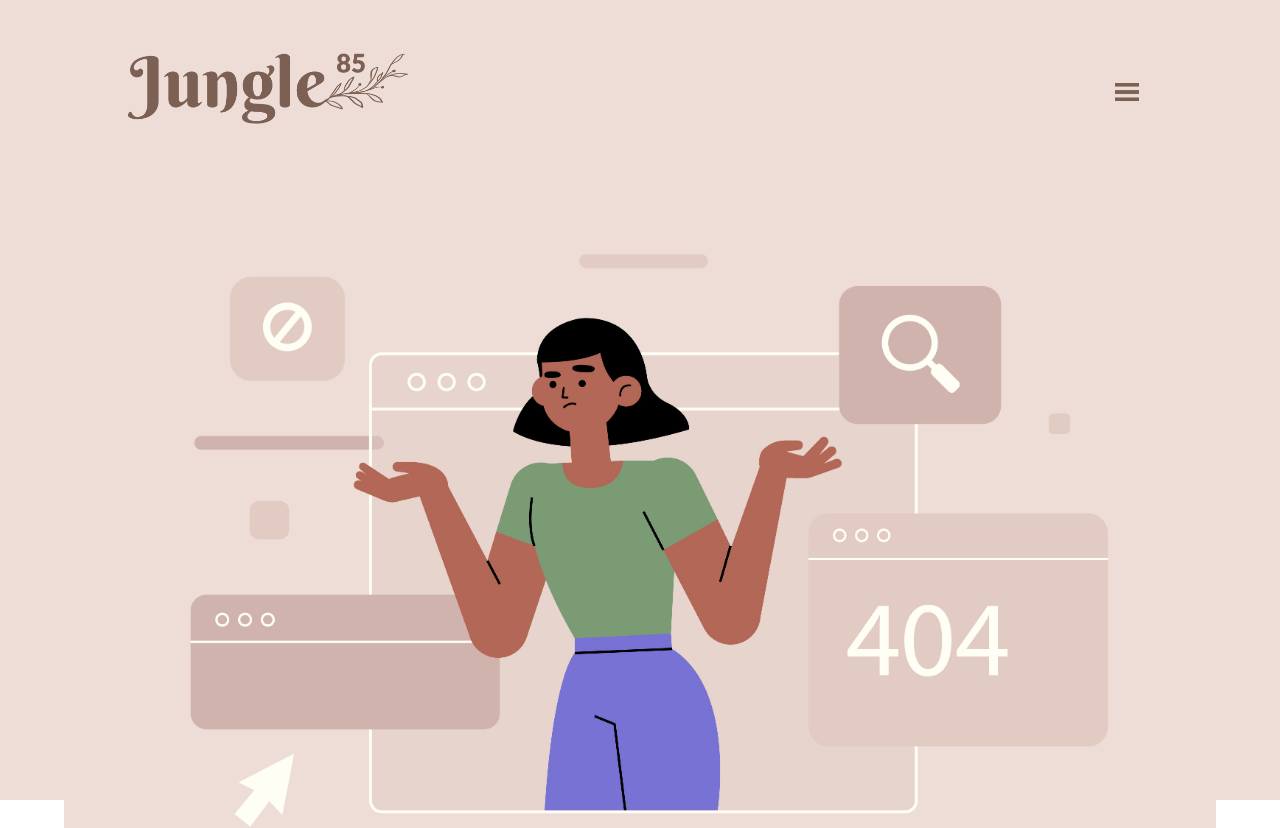
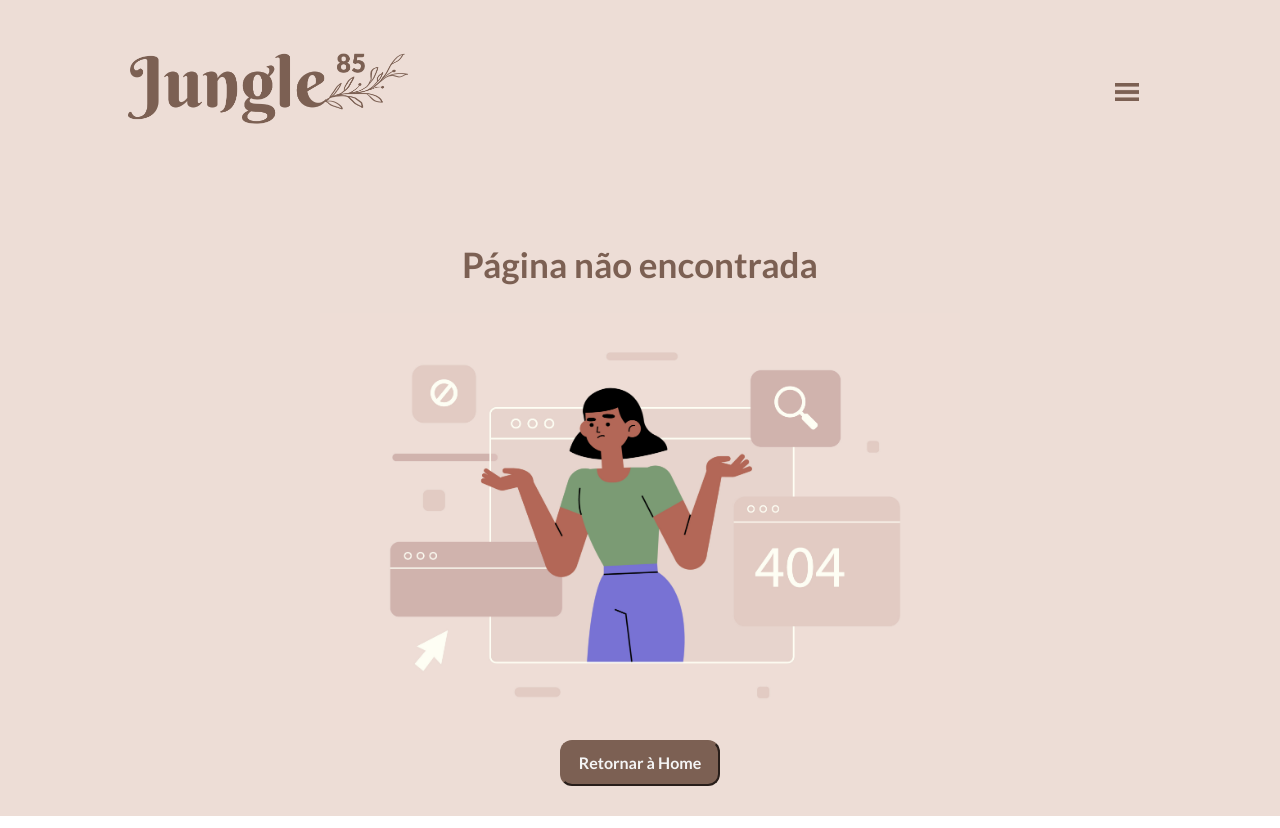
Before and after one commit to PHMS13/project-3-front, a React (Create React App) app: page /mygarden in a window 1280 px wide. Shown: the top 828 px of the page. Built offline with nearby package versions, Linux system fonts and the light colour scheme.

Commit message:
CSS: home e errorPage feitos.

```diff
--- a/src/pages/ErrorPage/index.js
+++ b/src/pages/ErrorPage/index.js
@@ -1,15 +1,37 @@
-import errorPage from '../../assets/ErrorPage-01.jpg'
+import errorPage from "../../assets/ErrorPage-01.jpg";
+import { Link } from "react-router-dom";
 
 function ErrorPage() {
-    return (
-      <div>
-      <img style={{width: "90vw", marginTop:"20px"}}
+  return (
+    <div
+      style={{
+        backgroundColor: "#EDDDD6",
+        display: "flex",
+        flexDirection: "column",
+        alignItems: "center",
+      }}
+    >
+      <h1
+        style={{
+          fontFamily: "Lato",
+          fontWeight: "600",
+          fontSize: "35px",
+          color: "#7c6053",
+          marginTop: "80px",
+        }}
+      >
+        Página não encontrada
+      </h1>
+      <img
+        style={{ width: "50vw", marginTop: "20px" }}
         src={errorPage}
         alt="Error"
       />
-      <h1 style={{fontFamily:"Lato", fontWeight:"600", color:"#7c6053"}}>Página não encontrada</h1>
-      </div>
-    );
-  }
+      <Link to="/">
+        <button className="homeInicio2">Retornar à Home</button>
+      </Link>
+    </div>
+  );
+}
 
-export default ErrorPage
+export default ErrorPage;
```
